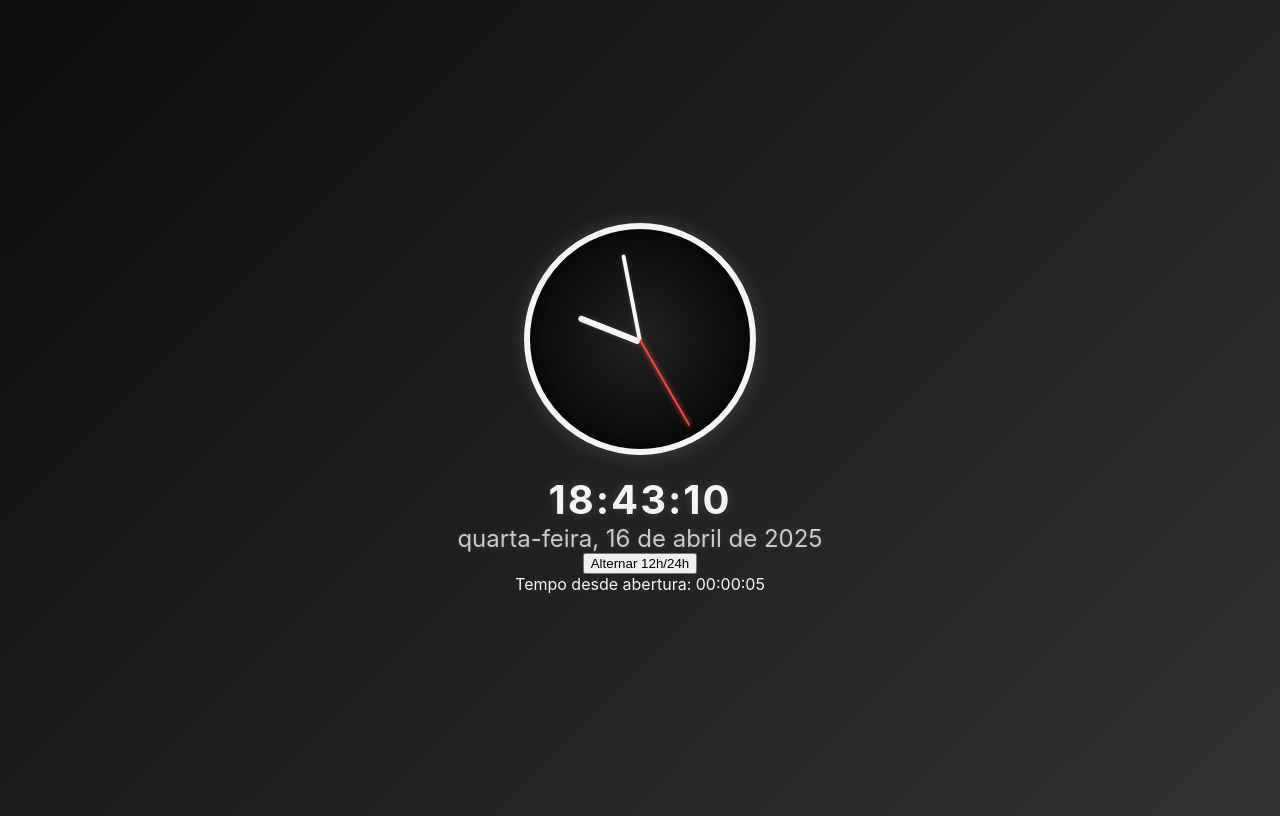
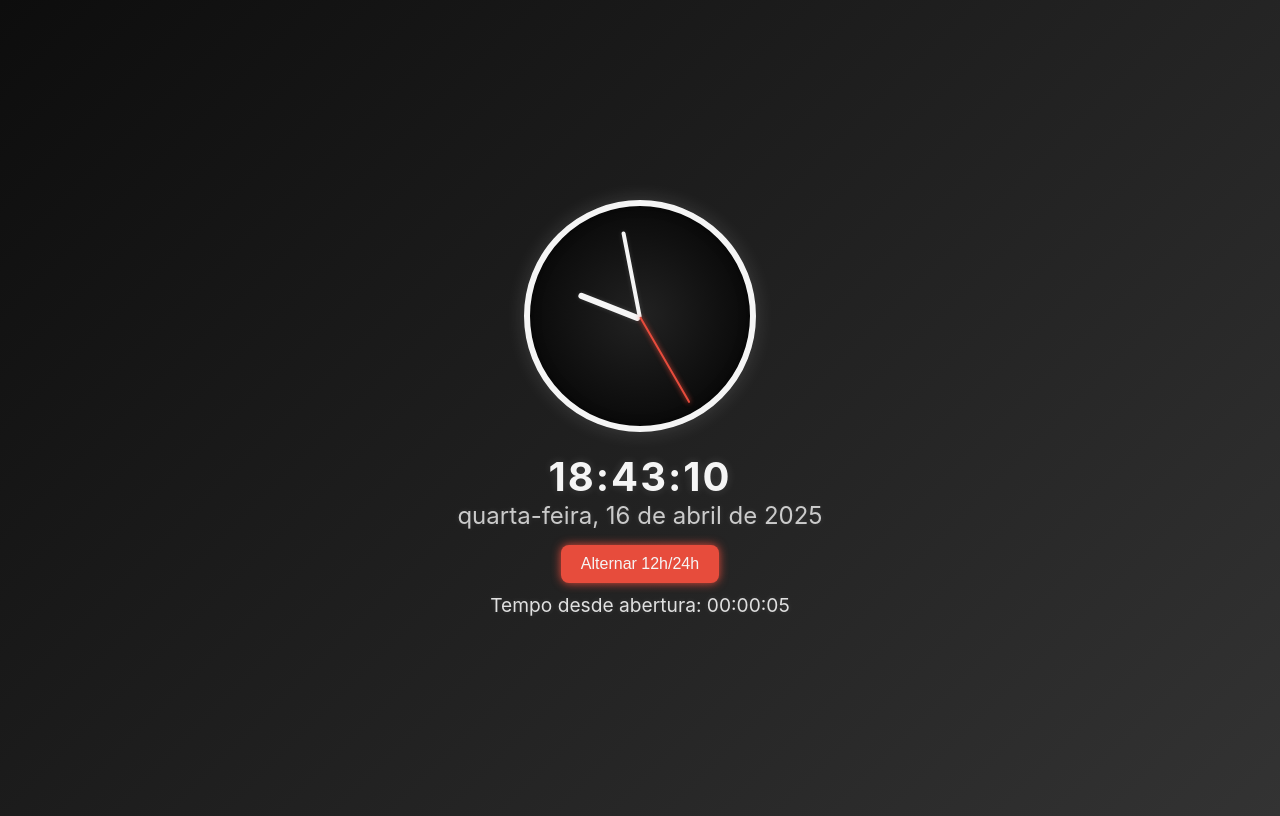
Before and after one commit to MandyCastilho/relogio_digital_com_data, a plain HTML site: page index.html in a window 1280 px wide. Drawn offline with Linux system fonts and the light colour scheme.

Commit message:
🕒 Relógio Digital com Data - Estilo

```diff
--- a/style.css
+++ b/style.css
@@ -95,3 +95,31 @@ body {
     opacity: 0.8;
     text-shadow: 0 0 5px var(--shadow);
 }
+
+
+/* Botão de alternância 12h/24h */
+.toggle-format {
+    margin-top: 15px;
+    padding: 10px 20px;
+    font-size: 1em;
+    background-color: var(--second-hand);
+    color: var(--text-color);
+    border: none;
+    border-radius: 8px;
+    cursor: pointer;
+    box-shadow: 0 0 10px var(--second-hand);
+    transition: background-color 0.3s ease, transform 0.2s ease;
+}
+
+.toggle-format:hover {
+    background-color: #c0392b;
+    transform: scale(1.05);
+}
+
+/* Tempo desde que a página foi aberta */
+.elapsed-time {
+    margin-top: 10px;
+    font-size: 1.2em;
+    opacity: 0.9;
+    text-shadow: 0 0 5px var(--shadow);
+}
```
